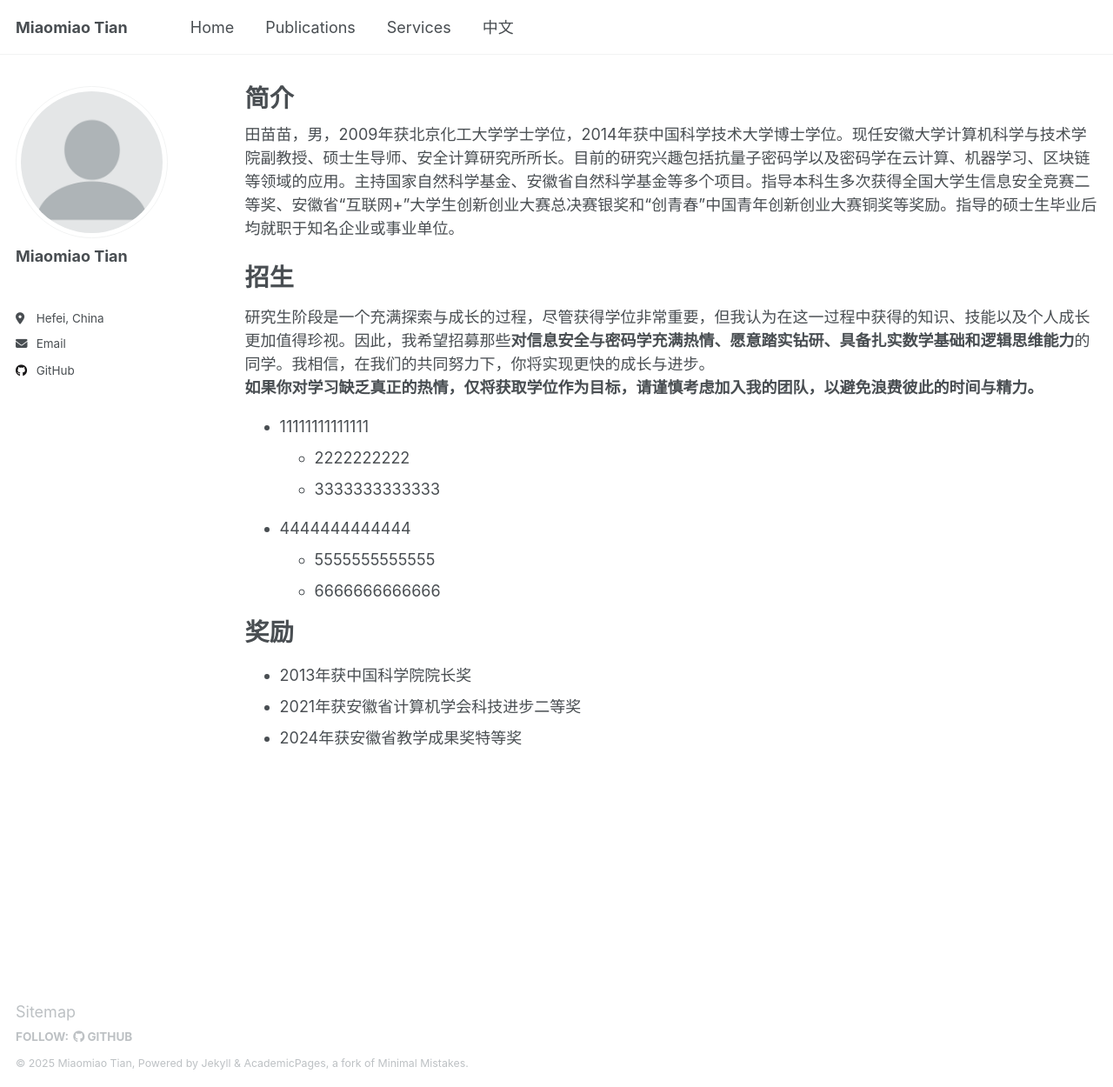
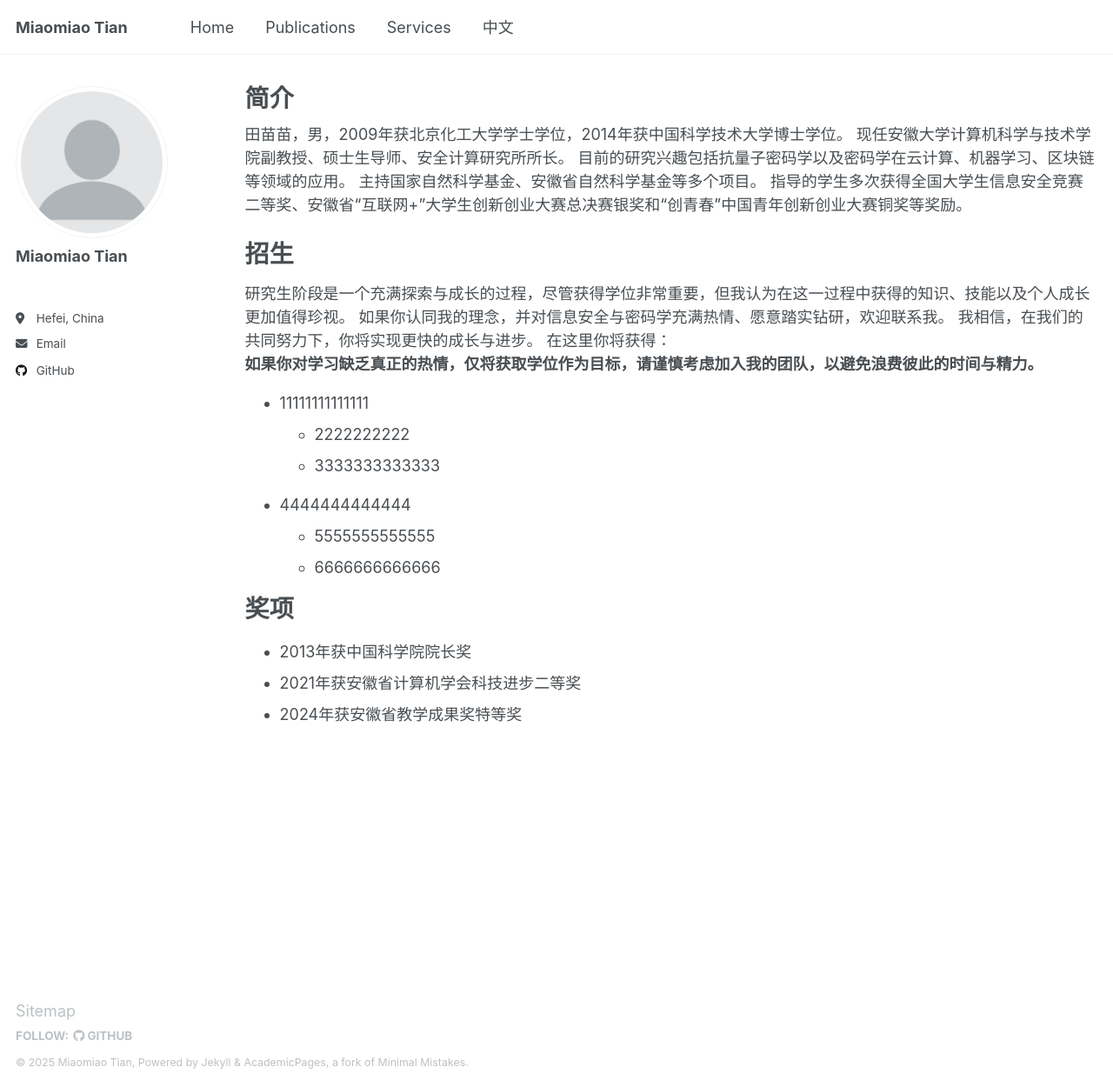
Before and after one commit to dmtian/dmtian.github.io, a Jekyll site: the page built from _pages/chinese.html, in a window 1280 px wide and 1250 px high. Shown: the whole window at 87% size. Built offline with Jekyll 4.4.1, drawn with Linux system fonts in a browser that asks for light colours.

Commit message:
Update chinese.html

```diff
--- a/_pages/chinese.html
+++ b/_pages/chinese.html
@@ -4,12 +4,20 @@ title: "简介"
 permalink: /chinese/
 author_profile: true
 ---
-田苗苗，男，2009年获北京化工大学学士学位，2014年获中国科学技术大学博士学位。现任安徽大学计算机科学与技术学院副教授、硕士生导师、安全计算研究所所长。目前的研究兴趣包括抗量子密码学以及密码学在云计算、机器学习、区块链等领域的应用。主持国家自然科学基金、安徽省自然科学基金等多个项目。指导本科生多次获得全国大学生信息安全竞赛二等奖、安徽省“互联网+”大学生创新创业大赛总决赛银奖和“创青春”中国青年创新创业大赛铜奖等奖励。指导的硕士生毕业后均就职于知名企业或事业单位。
+田苗苗，男，2009年获北京化工大学学士学位，2014年获中国科学技术大学博士学位。
+现任安徽大学计算机科学与技术学院副教授、硕士生导师、安全计算研究所所长。
+目前的研究兴趣包括抗量子密码学以及密码学在云计算、机器学习、区块链等领域的应用。
+主持国家自然科学基金、安徽省自然科学基金等多个项目。
+指导的学生多次获得全国大学生信息安全竞赛二等奖、安徽省“互联网+”大学生创新创业大赛总决赛银奖和“创青春”中国青年创新创业大赛铜奖等奖励。
+
 
 <br>
 <br>
 <h1>招生</h1>
-研究生阶段是一个充满探索与成长的过程，尽管获得学位非常重要，但我认为在这一过程中获得的知识、技能以及个人成长更加值得珍视。因此，我希望招募那些<b>对信息安全与密码学充满热情、愿意踏实钻研、具备扎实数学基础和逻辑思维能力</b>的同学。我相信，在我们的共同努力下，你将实现更快的成长与进步。
+研究生阶段是一个充满探索与成长的过程，尽管获得学位非常重要，但我认为在这一过程中获得的知识、技能以及个人成长更加值得珍视。
+如果你认同我的理念，并对信息安全与密码学充满热情、愿意踏实钻研，欢迎联系我。
+我相信，在我们的共同努力下，你将实现更快的成长与进步。
+在这里你将获得：
 <br>
 <b>如果你对学习缺乏真正的热情，仅将获取学位作为目标，请谨慎考虑加入我的团队，以避免浪费彼此的时间与精力。</b>
 
@@ -29,7 +37,7 @@ author_profile: true
 </ul>
 </ul>
 
-<h1>奖励</h1>
+<h1>奖项</h1>
 <ul>
   <li>2013年获中国科学院院长奖</li>
   <li>2021年获安徽省计算机学会科技进步二等奖</li>
```
